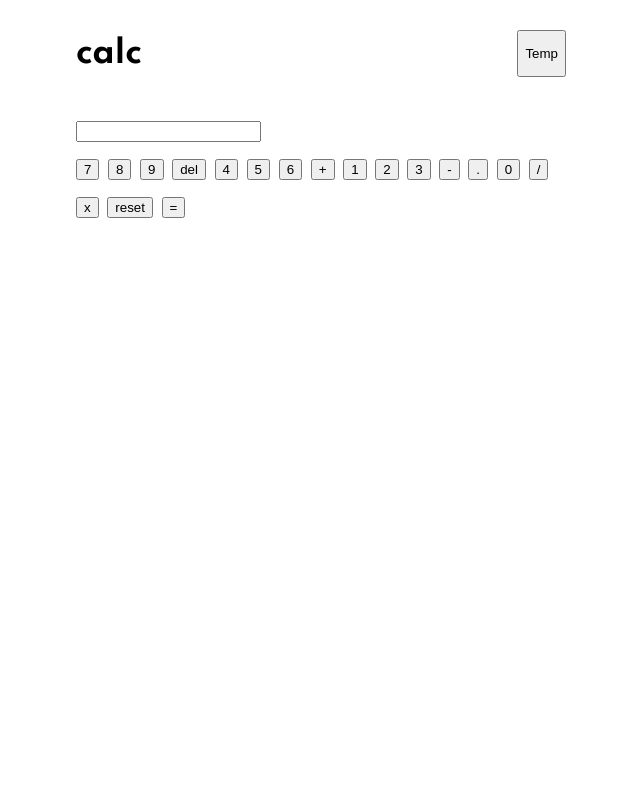
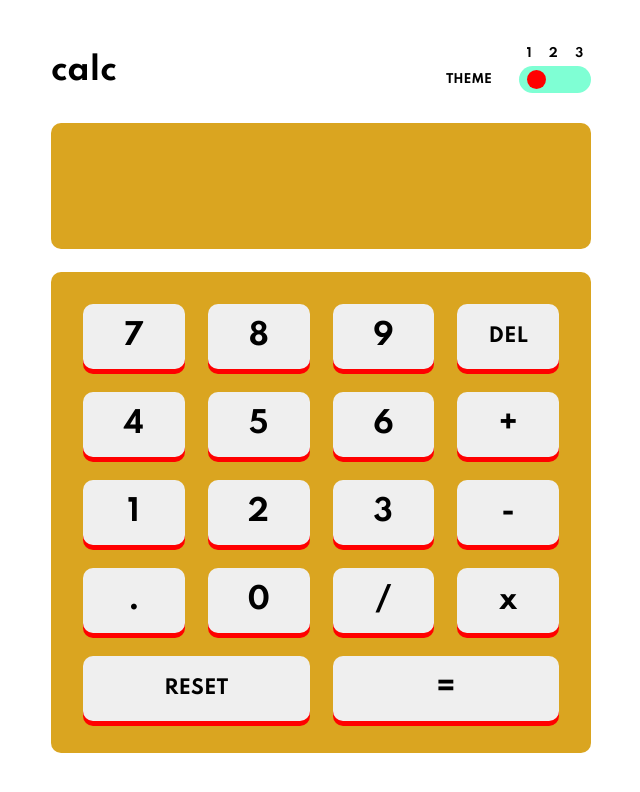
Before and after one commit to kentmichael/calculator-app, a website: page index.html in a window 1280 px wide. Shown: the whole page, without its empty margins (319-959 px from the left). Drawn offline with nearby package versions, Linux system fonts and the light colour scheme; files that its build step writes are made by us from their sources.

Commit message:
finish application design

```diff
--- a/app/scss/components/_index.scss
+++ b/app/scss/components/_index.scss
@@ -1 +1,2 @@
 @forward 'nav';
+@forward 'main';
--- /dev/null
+++ b/app/scss/components/main.scss
@@ -0,0 +1,91 @@
+@use '../util' as *;
+
+main {
+  form {
+    margin-bottom: rem(25);
+    font-size: 0;
+
+    @include breakpoint-up(medium){
+      margin-bottom: rem(23);
+    }
+
+    input[type='text'] {
+      width: 100%;
+      height: 100%;
+      appearance: none;
+      border: none;
+      border-radius: rem(10);
+      padding-inline: rem(27);
+      padding-block: rem(27);
+      background-color: goldenrod; // Temporary
+      font-size: rem(30);
+      font-weight: 700;
+      font-family: var(--font-body);
+      direction: rtl;
+
+      @include breakpoint-up(medium){
+        font-size: rem(44);
+        padding-inline: rem(37);
+        padding-block: rem(37);
+      }
+    }
+  }
+
+  .buttons {
+    display: grid;
+    grid-template-columns: repeat(4, 1fr);
+    gap: rem(13);
+    margin-bottom: rem(30);
+    border-radius: rem(10);
+    padding-inline: rem(24);
+    padding-block: rem(24);
+    background-color: goldenrod; // Temporary
+
+    @include breakpoint-up(medium){
+      gap: rem(23);
+      margin-bottom: 0;
+      padding-inline: rem(32);
+      padding-block: rem(32);
+    }
+
+    button {
+      border: none;
+      border-radius: rem(5);
+      box-shadow: 0 rem(5) red; // Temporary
+      padding-inline: rem(19);
+      padding-block: rem(19);
+      font-size: rem(24);
+      font-weight: 700;
+      font-family: var(--font-body);
+
+      @include breakpoint-up(medium){
+        border-radius: rem(10);
+        padding-block: rem(15);
+        font-size: rem(29);
+      }
+    }
+
+    .del {
+      font-size: rem(16);
+      text-transform: uppercase;
+
+      @include breakpoint-up(medium){
+        font-size: rem(19);
+      }
+    }
+
+    .reset {
+      grid-column: 1/3;
+      text-transform: uppercase;
+      font-size: rem(16);
+
+      @include breakpoint-up(medium){
+        font-size: rem(19);
+      }
+    }
+
+    .equal {
+      grid-column: 3/5;
+    }
+  }
+}
--- a/app/scss/components/nav.scss
+++ b/app/scss/components/nav.scss
@@ -1,17 +1,70 @@
 @use '../util' as *;
 
-nav {
+header {
   display: flex;
   justify-content: space-between;
   align-items: center;
   margin-bottom: rem(30);
   padding-top: rem(30);
 
+  @include breakpoint-up(medium){
+    padding: 0;
+  }
+
   h1{
     font-size: rem(31);
   }
 
-  button {
-    height: rem(47);
+  .theme {
+    display: flex;
+    flex-flow: column wrap;
+    align-items: center;
+    margin-bottom: 0;
+
+    .labels {
+      width: rem(72);
+      margin-left: auto;
+      display: flex;
+      justify-content: space-around;
+      gap: rem(17);
+      margin-bottom: rem(5);
+      padding-inline: rem(7.5);
+      font-size: rem(12);
+    }
+
+    .toggle {
+      display: flex;
+      align-items: center;
+      gap: rem(27);
+      font-size: rem(12);
+      text-transform: uppercase;
+    }
+
+    .radio-btn {
+      display: flex;
+      align-items: center;
+      border-radius: rem(20);
+      padding-inline: rem(7.5);
+      padding-block: rem(4);
+      background-color: aquamarine; // Temporary
+
+      input[type='radio']{
+        border-radius: 50%;
+        padding: 0;
+        margin: 0;
+        appearance: none;
+        height: rem(19);
+        width: rem(19);
+        cursor: pointer;
+      }
+
+      input[type='radio']:checked {
+        border: none;
+        background-color: red; // Temporary
+        border-radius: 50%;
+        height: rem(19);
+        width: rem(19);
+      }
+    }
   }
 }
--- a/app/scss/globals/boilerplate.scss
+++ b/app/scss/globals/boilerplate.scss
@@ -17,4 +17,10 @@ body {
   margin: 0;
   font-size: rem(32);
   font-weight: 700;
+
+  @include breakpoint-up(medium){
+    height: 100vh;
+    display: grid;
+    align-items: center;
+  }
 }
--- a/app/scss/globals/layout.scss
+++ b/app/scss/globals/layout.scss
@@ -4,4 +4,8 @@
   max-width: rem(540);
   margin-inline: auto;
   padding-inline: rem(25);
+
+  @include breakpoint-up(medium){
+    padding: 0;
+  }
 }
--- a/index.html
+++ b/index.html
@@ -18,19 +18,37 @@
   <script defer src="dist/script.js"></script>
 </head>
 <body>
-  <nav class="container">
-    <h1>calc</h1>
-    <button>Temp</button>
-  </nav>
   <main class="container">
+    <header>
+      <h1>calc</h1>
+
+      <form class="theme">
+        <div class="labels">
+          <label for="theme1">1</label>
+          <label for="theme2">2</label>
+          <label for="theme3">3</label>
+        </div>
+
+        <div class="toggle">
+          <span>Theme</span>
+          <div class="radio-btn">
+            <input type="radio" name="theme" id="theme1" checked>
+            <input type="radio" name="theme" id="theme2">
+            <input type="radio" name="theme" id="theme3">
+          </div>
+        </div>
+      </form>
+    </header>
+
     <form>
       <input type="text" name="" id="">
     </form>
+
     <div class="buttons">
       <button>7</button>
       <button>8</button>
       <button>9</button>
-      <button>del</button>
+      <button class="del">del</button>
       <button>4</button>
       <button>5</button>
       <button>6</button>
@@ -43,8 +61,8 @@
       <button>0</button>
       <button>/</button>
       <button>x</button>
-      <button>reset</button>
-      <button>=</button>
+      <button class="reset">reset</button>
+      <button class="equal">=</button>
     </div>
   </main>
 </body>
```
